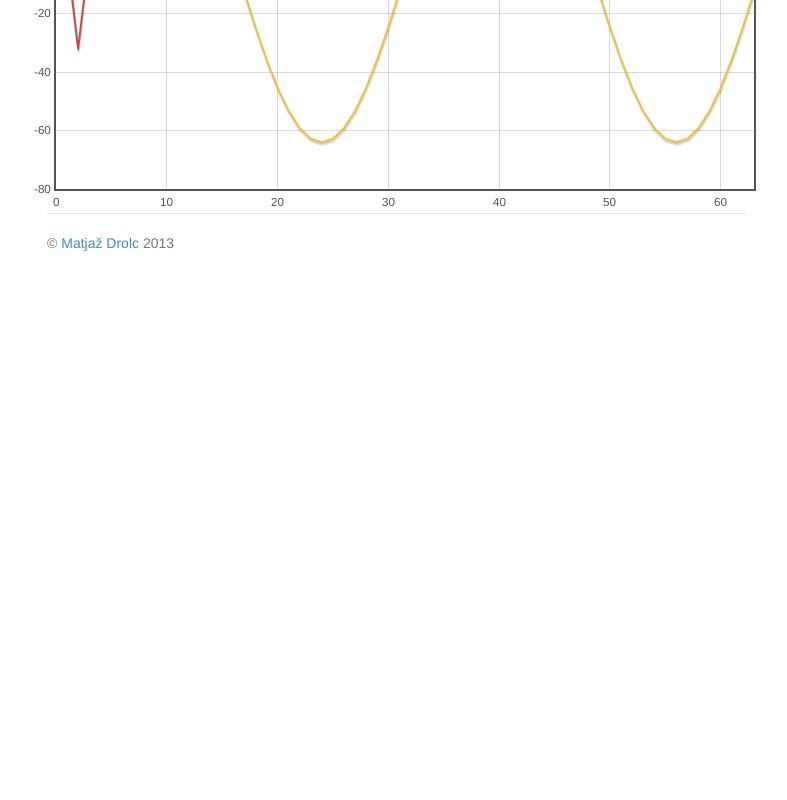
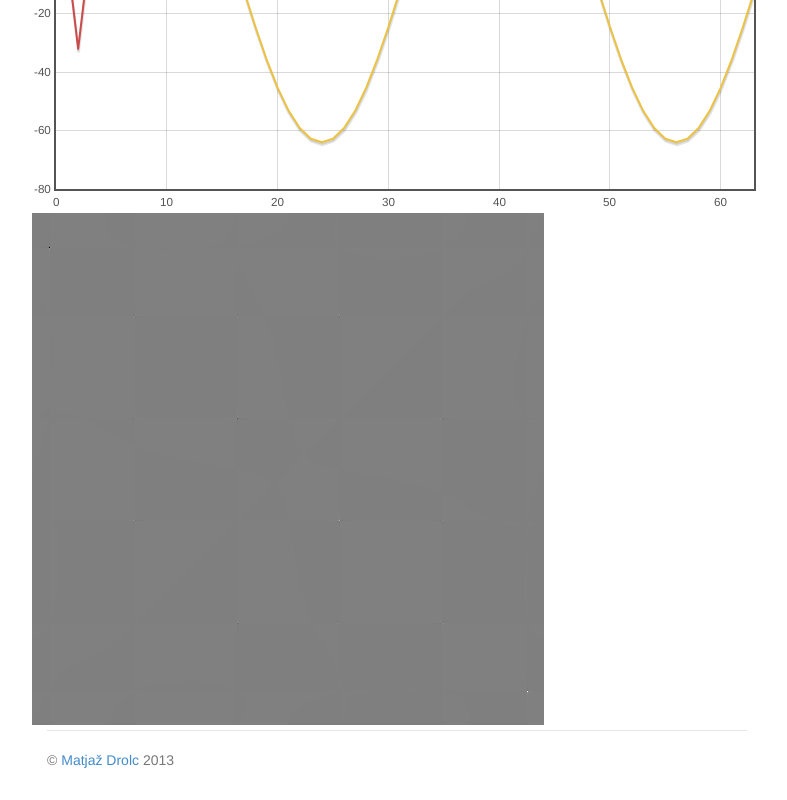
Before and after one commit to drola/js-frequency-filter, a plain HTML site: page index.html in a window 1280 px wide. Shown: the part 616-1416 px from the top of the page, without its empty margins (243-1030 px from the left). Before the commit the page ends 899 px from the top, so only its background shows below. Drawn offline with Linux system fonts and the light colour scheme.

Commit message:
Adding 2D FFT

```diff
--- a/index.html
+++ b/index.html
@@ -37,6 +37,11 @@
         </div>
       </div>
 
+      <div class="row">
+        <canvas id="canvas_" width="512" height="512">
+        </canvas>
+      </div>
+
       <div class="footer">
         <p>&copy; <a href="http://www.drola.si/">Matjaž Drolc</a> 2013</p>
       </div>
--- a/js/fft.js
+++ b/js/fft.js
@@ -1,19 +1,19 @@
 FFT = function() {
-    var fft_step = function(input_r, input_i, output_r, output_i, offset_in, offset_out, N, s) {
+    var fft_step = function(input_r, input_i, output_r, output_i, offset_in, offset_out, N, s, offset, factor) {
         if(N == 1) {
-            output_r[offset_out] = input_r[offset_in];
-            output_i[offset_out] = input_i[offset_in];
+            output_r[factor*offset_out + offset] = input_r[factor*offset_in + offset];
+            output_i[factor*offset_out + offset] = input_i[factor*offset_in + offset];
         } else {
-            fft_step(input_r, input_i, output_r, output_i, offset_in, offset_out, Math.round(N/2), 2*s);
-            fft_step(input_r, input_i, output_r, output_i, offset_in + s, Math.round(N/2) + offset_out, Math.round(N/2), 2*s);
+            fft_step(input_r, input_i, output_r, output_i, offset_in, offset_out, Math.round(N/2), 2*s, offset, factor);
+            fft_step(input_r, input_i, output_r, output_i, offset_in + s, Math.round(N/2) + offset_out, Math.round(N/2), 2*s, offset, factor);
             for(var k = 0; k < Math.round(N/2); k++) {
-                t_r = output_r[offset_out + k];
-                t_i = output_i[offset_out + k];
-                output_r[offset_out + k] = t_r + Math.cos(-2*Math.PI*k/N) * output_r[k + offset_out + Math.round(N/2)] - Math.sin(-2*Math.PI*k/N) * output_i[k + offset_out + Math.round(N/2)];
-                output_i[offset_out + k] = t_i + Math.sin(-2*Math.PI*k/N) * output_r[k + offset_out + Math.round(N/2)] + Math.cos(-2*Math.PI*k/N) * output_i[k + offset_out + Math.round(N/2)];
-                var prev = output_r[k + offset_out + Math.round(N/2)];
-                output_r[offset_out + k + Math.round(N/2)] = t_r - Math.cos(-2*Math.PI*k/N) * prev + Math.sin(-2*Math.PI*k/N) * output_i[k + offset_out + Math.round(N/2)];
-                output_i[offset_out + k + Math.round(N/2)] = t_i - Math.sin(-2*Math.PI*k/N) * prev - Math.cos(-2*Math.PI*k/N) * output_i[k + offset_out + Math.round(N/2)];
+                t_r = output_r[offset + factor*(offset_out + k)];
+                t_i = output_i[offset + factor*(offset_out + k)];
+                output_r[offset + factor*(offset_out + k)] = t_r + Math.cos(-2*Math.PI*k/N) * output_r[offset + factor*(k + offset_out + Math.round(N/2))] - Math.sin(-2*Math.PI*k/N) * output_i[offset + factor*(k + offset_out + Math.round(N/2))];
+                output_i[offset + factor*(offset_out + k)] = t_i + Math.sin(-2*Math.PI*k/N) * output_r[offset + factor*(k + offset_out + Math.round(N/2))] + Math.cos(-2*Math.PI*k/N) * output_i[offset + factor*(k + offset_out + Math.round(N/2))];
+                var prev = output_r[offset + factor*(k + offset_out + Math.round(N/2))];
+                output_r[offset + factor*(offset_out + k + Math.round(N/2))] = t_r - Math.cos(-2*Math.PI*k/N) * prev + Math.sin(-2*Math.PI*k/N) * output_i[offset + factor*(k + offset_out + Math.round(N/2))];
+                output_i[offset + factor*(offset_out + k + Math.round(N/2))] = t_i - Math.sin(-2*Math.PI*k/N) * prev - Math.cos(-2*Math.PI*k/N) * output_i[offset + factor*(k + offset_out + Math.round(N/2))];
             }
         }
     };
@@ -31,7 +31,7 @@ FFT = function() {
 
         var output_r = new Float32Array(input_r.length);
         var output_i = new Float32Array(input_r.length);
-        fft_step(input_r, input_i, output_r, output_i, 0, 0, input_r.length, 1);
+        fft_step(input_r, input_i, output_r, output_i, 0, 0, input_r.length, 1, 0, 1);
 
         return {r: output_r, i: output_i};
     };
@@ -49,13 +49,39 @@ FFT = function() {
 
         var output_r = new Float32Array(input_r.length);
         var output_i = new Float32Array(input_r.length);
-        fft_step(input_i, input_r, output_i, output_r, 0, 0, input_r.length, 1);
+        fft_step(input_i, input_r, output_i, output_r, 0, 0, input_r.length, 1, 0, 1);
+
+        return {r: output_r, i: output_i};
+    };
+
+    var fft2d = function(input, n1, n2) {
+        var output_r = new Float32Array(n1 * n2);
+        var output_i = new Float32Array(n1 * n2);
+
+        var input_r, input_i;
+        if(input.r == undefined || input.i == undefined) {
+            input_r = input;
+            input_i = new Float32Array(input_r.length);
+        } else {
+            input_r = input.r;
+            input_i = input.i;
+        }
+
+        for(var i = 0; i < n1; i++) {
+            fft_step(input_r, input_i, output_r, output_i, 0, 0, n2, 1, i * n2, 1);
+        }
+        input_r = new Float32Array(output_r);
+        input_i = new Float32Array(output_i);
+        for(var i = 0; i < n2; i++) {
+            fft_step(input_r, input_i, output_r, output_i, 0, 0, n1, 1, i, n1);
+        }
 
         return {r: output_r, i: output_i};
     };
 
     return {
         fft1d: fft1d,
-        ifft1d: ifft1d
+        ifft1d: ifft1d,
+        fft2d: fft2d
     };
 }();
--- a/js/main.js
+++ b/js/main.js
@@ -3,6 +3,30 @@ $(document).ready(function(){
         var out = [];
         for(var i = 0; i<input.length; i++) {
             out[i] = [i, input[i]];
+        }
+        return out;
+    };
+
+    var format_image = function(input) {
+        var max = -Number.POSITIVE_INFINITY;
+        var min = Number.POSITIVE_INFINITY;
+        for(var i = 0; i<input.length; i++) {
+            if(input[i]>max) {
+                max = input[i];
+            }
+            if(input[i]<min) {
+                min = input[i];
+            }
+        }
+        var scale = max-min;
+        var d = -min;
+        var out = new Uint8ClampedArray(input.length * 4);
+        for(var i = 0; i<input.length; i++) {
+            var val = Math.round(Math.abs((input[i]+d)*255/scale));
+            out[4*i + 0] = val;
+            out[4*i + 1] = val;
+            out[4*i + 2] = val;
+            out[4*i + 3] = 255;
         }
         return out;
     };
@@ -24,4 +48,20 @@ $(document).ready(function(){
             data: format_data(fft.i, data.length),
             points: { show: false }
         }]);
+
+
+    var canvas = document.getElementById('canvas_');
+    var ctx = canvas.getContext('2d');
+
+    var canvas_in = new Float32Array(512*512);
+    for(var i = 0; i<512; i++) {
+        for(var j = 0; j<512; j++) {
+            canvas_in[i*512 + j] = Math.sin(Math.PI*(2*j*i)/5) + Math.sin(Math.PI*(j+2*i)/15);
+        }
+    }
+    var fft2 = FFT.fft2d(canvas_in, 512, 512);
+
+    var idata = ctx.createImageData(512, 512);
+    idata.data.set(format_image(fft2.i));
+    ctx.putImageData(idata, 0, 0);
 });
```
